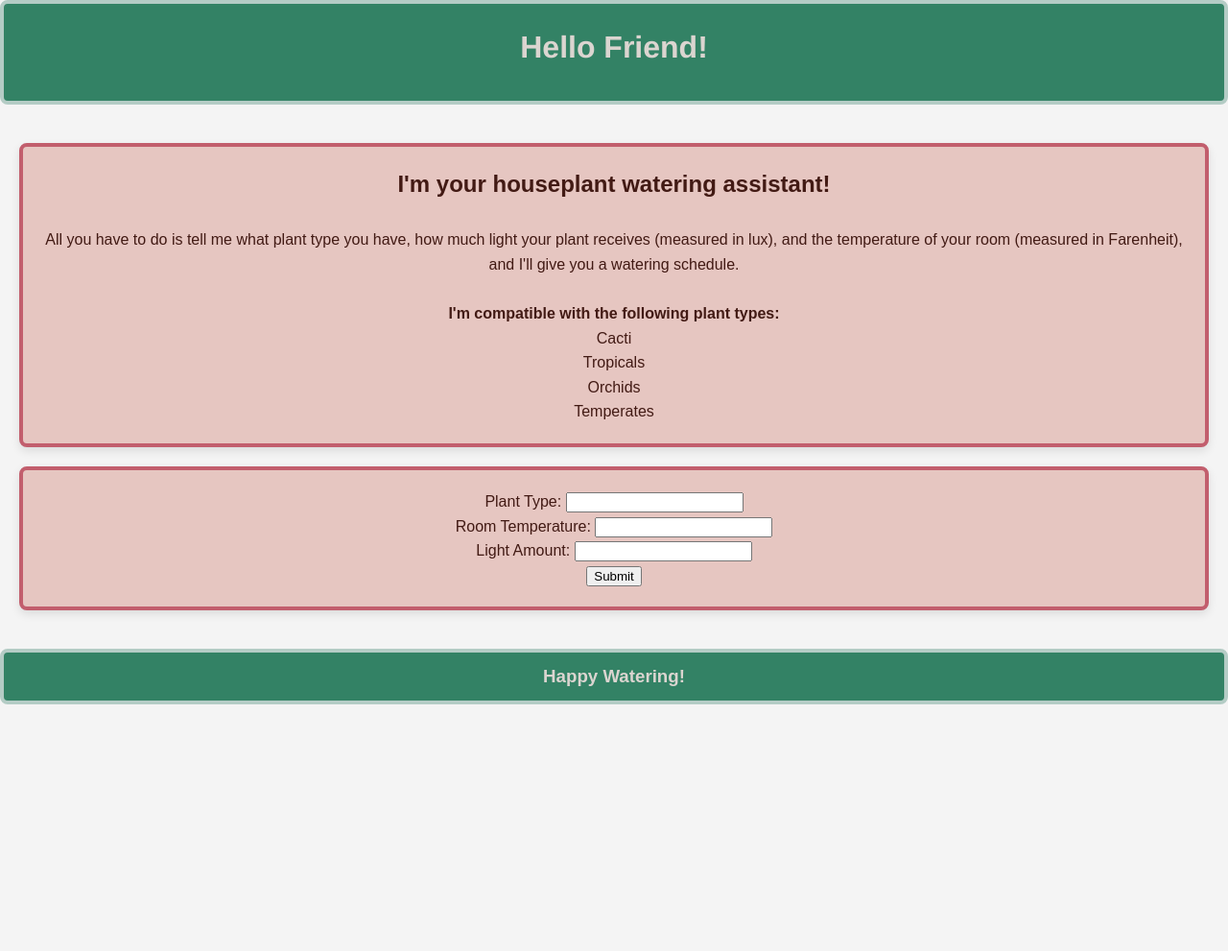
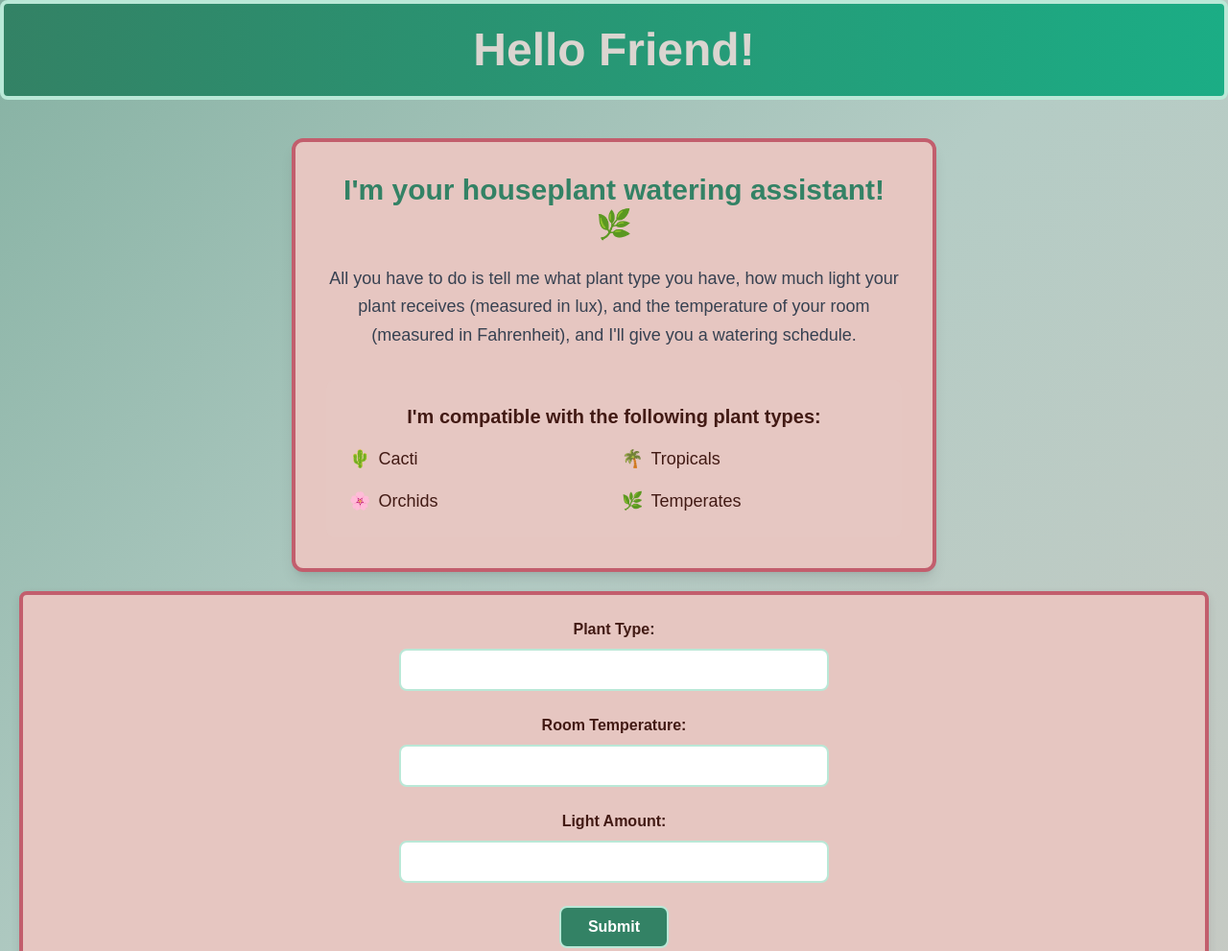
Before and after one commit to Osgravy/Project-1-Plants, a plain HTML site: page index.html in a window 1280 px wide. Shown: the top 991 px of the page at 96% size. Before the commit the page ends 800 px from the top, so only its background shows below. Drawn offline with nearby package versions, Linux system fonts and the light colour scheme.

Commit message:
fixed-files

```diff
--- a/Project/framework.css
+++ /dev/null
@@ -1,109 +0,0 @@
-:root {
-    /* Color Variables */
-
-    --textDark: #421a14;
-    --textLight: #DBD5D0;
-    --titleBackground: #338265;
-    --titleBorder: #b4ccc5;
-    --mainBackground: #e6c6c1;
-    --mainBorder: #c25e6d;
-    --formBackground: #1bad85;
-    --formBorder: #bae8d7;
-
-    /* Formatting Variables */
-    --borderRadius: .5rem;
-}
-
-body, h1, h2, h3, p, ul {
-    margin: 0;
-    padding: 0;
-    list-style: none;
-}
-
-
-body {
-    font-family: 'Arial', sans-serif;
-    line-height: 1.6;
-    color: #333;
-    min-height: 100vh;
-    background: linear-gradient(
-        -45deg,
-        var(--mainBackground),
-        var(--titleBorder),
-        var(--titleBackground),
-        var(--formBackground)
-    );
-    background-size: 400% 400%;
-    animation: gradient 15s ease infinite;
-}
-
-@keyframes gradient {
-    0% {
-        background-position: 0% 50%;
-    }
-    50% {
-        background-position: 100% 50%;
-    }
-    100% {
-        background-position: 0% 50%;
-    }
-}
-
-
-header {
-    font-family: 'Helvetica';
-    background: var(--titleBackground);
-    border: .3rem solid var(--titleBorder);
-    color: var(--textLight);
-    padding: 20px 0;
-    text-align: center;
-    border-radius: var(--borderRadius);
-}
-
-main {
-    padding: 20px;
-}
-
-section {
-    margin: 20px 0;
-    padding: 20px;
-    border-radius: var(--borderRadius);
-    box-shadow: 0 4px 10px rgba(0, 0, 0, 0.1);
-    transition: transform 0.3s ease;
-    text-align: center;
-}
-
-
-
-section:hover {
-    transform: scale(1.02);
-}
-
-
-h1 {
-    text-align: center;
-    margin-bottom: 10px;
-}
-
-h2 {
-    text-align: center;
-}
-
-footer {
-    border: .3rem solid var(--titleBorder);
-    text-align: center;
-    padding: 10px 0;
-    background: var(--titleBackground);
-    color: var(--textLight);
-    border-radius: var(--borderRadius);
-}
-
-.contentMain {
-    background: var(--mainBackground);
-    border: .3rem solid var(--mainBorder);
-    color: var(--textDark);
-}
-
-.boldText{
-    font-weight: bold;
-}
--- a/framework.css
+++ b/framework.css
@@ -24,8 +24,29 @@ body, h1, h2, h3, p, ul {
 body {
     font-family: 'Arial', sans-serif;
     line-height: 1.6;
-    background-color: #f4f4f4;
     color: #333;
+    min-height: 100vh;
+    background: linear-gradient(
+        -45deg,
+        var(--mainBackground),
+        var(--titleBorder),
+        var(--titleBackground),
+        var(--formBackground)
+    );
+    background-size: 400% 400%;
+    animation: gradient 15s ease infinite;
+}
+
+@keyframes gradient {
+    0% {
+        background-position: 0% 50%;
+    }
+    50% {
+        background-position: 100% 50%;
+    }
+    100% {
+        background-position: 0% 50%;
+    }
 }
 
 
--- a/index.html
+++ b/index.html
@@ -5,55 +5,112 @@
     <meta name="viewport" content="width=device-width, initial-scale=1.0">
     <link rel="stylesheet" href = "framework.css">
     <title>Personal Watering Assistant</title>
+    <script src="https://cdn.tailwindcss.com"></script>
+
+
 </head>
 <body>
-    <header>
-        <h1>Hello Friend!</h1>
-
+    <header class="bg-gradient-to-r from-[#338265] to-[#1bad85] border-[0.3rem] border-[#bae8d7] rounded-lg">
+        <h1 class="text-5xl font-extrabold text-center py-1 text-[#DBD5D0]">Hello Friend!</h1>
     </header>
 
     <main>
-        <section class = "contentMain">
-            <h2>I'm your houseplant watering assistant!</h2>
-            <br>
-            <p>All you have to do is tell me what plant type you have,
+        <section class="contentMain p-8 max-w-2xl mx-auto rounded-xl shadow-lg">
+            <!-- Title -->
+            <h2 class="text-3xl font-bold text-[#338265] mb-6">
+                I'm your houseplant watering assistant! 🌿
+            </h2>
+
+            <!-- Description -->
+            <p class="text-lg leading-relaxed mb-8 text-gray-700">
+                All you have to do is tell me what plant type you have,
                 how much light your plant receives (measured in lux),
-                 and the temperature of your room (measured in Farenheit),
-                and I'll give you a watering schedule.</p>
-            <br>
-            <p class = "boldText" >I'm compatible with the following plant types:</p>
-            <ul>
-                <li>Cacti</li>
-                <li>Tropicals</li>
-                <li>Orchids</li>
-                <li>Temperates</li>
-            </ul>
+                and the temperature of your room (measured in Fahrenheit),
+                and I'll give you a watering schedule.
+            </p>
+
+            <!-- Plant types section -->
+            <div class="bg-[#e6c6c1]/20 p-6 rounded-lg">
+                <p class="font-bold text-xl mb-4 text-[#421a14]">
+                    I'm compatible with the following plant types:
+                </p>
+                <ul class="grid grid-cols-2 gap-4">
+                    <li class="flex items-center space-x-2 text-lg">
+                        <span class="text-[#338265]">🌵</span>
+                        <span>Cacti</span>
+                    </li>
+                    <li class="flex items-center space-x-2 text-lg">
+                        <span class="text-[#338265]">🌴</span>
+                        <span>Tropicals</span>
+                    </li>
+                    <li class="flex items-center space-x-2 text-lg">
+                        <span class="text-[#338265]">🌸</span>
+                        <span>Orchids</span>
+                    </li>
+                    <li class="flex items-center space-x-2 text-lg">
+                        <span class="text-[#338265]">🌿</span>
+                        <span>Temperates</span>
+                    </li>
+                </ul>
+            </div>
         </section>
 
-        <section class = "contentMain">
-            <form action="process_form.php" method="post">
+        <section class="contentMain p-6">
+            </div>
+            <form action="process_form.php" method="post" class="max-w-md mx-auto space-y-6">
+                <!-- Plant Type Input Group -->
+                <div class="flex flex-col">
+                    <label for="plant" class="text-[#421a14] font-semibold mb-2">
+                        Plant Type:
+                    </label>
+                    <input
+                        name="plant"
+                        id="plant"
+                        class="border-2 border-[#bae8d7] rounded-lg p-2 focus:border-[#338265] focus:outline-none"
+                    >
+                </div>
 
-                <label for="plant">Plant Type:</label>
+                <!-- Room Temperature Input Group -->
+                <div class="flex flex-col">
+                    <label for="temperature" class="text-[#421a14] font-semibold mb-2">
+                        Room Temperature:
+                    </label>
+                    <input
+                        name="temperature"
+                        id="temperature"
+                        class="border-2 border-[#bae8d7] rounded-lg p-2 focus:border-[#338265] focus:outline-none"
+                    >
+                </div>
 
-                <input  id=plant name="plant"><br>
+                <!-- Light Amount Input Group -->
+                <div class="flex flex-col">
+                    <label for="light-source" class="text-[#421a14] font-semibold mb-2">
+                        Light Amount:
+                    </label>
+                    <input
+                        name="light amount"
+                        id="light-source"
+                        class="border-2 border-[#bae8d7] rounded-lg p-2 focus:border-[#338265] focus:outline-none"
+                    >
+                </div>
 
-                <label for="temperature">Room Temperature:</label>
+                <!-- Submit Button -->
+                <div class="text-center mt-8">
+                    <button type="submit" class="bg-[#338265] hover:bg-[#1bad85] text-white font-bold py-2 px-7 rounded-lg transition duration-300 ease-in-out transform hover:scale-105 border-2 border-[#bae8d7]">
+                        Submit
+                    </button>
+                </div>
+            </form>
 
-                <input id=temperature name="temperature"><br>
 
-                <label for="light source">Light Amount:</label>
+        </section>
 
-                <input  id=lightSource name="light amount"><br>
-
-            </form>
-                <button id=button  value="Submit">Submit</button>
-        </section>
     </main>
 
     <footer>
         <h3>Happy Watering!</h3>
     </footer>
 
-    <script src="./framework.js"></script>
+    <script src="script.js"></script>
 </body>
 </html>
```
Also changed, not shown: Project/framework.html (deleted, +0 -116 lines).
